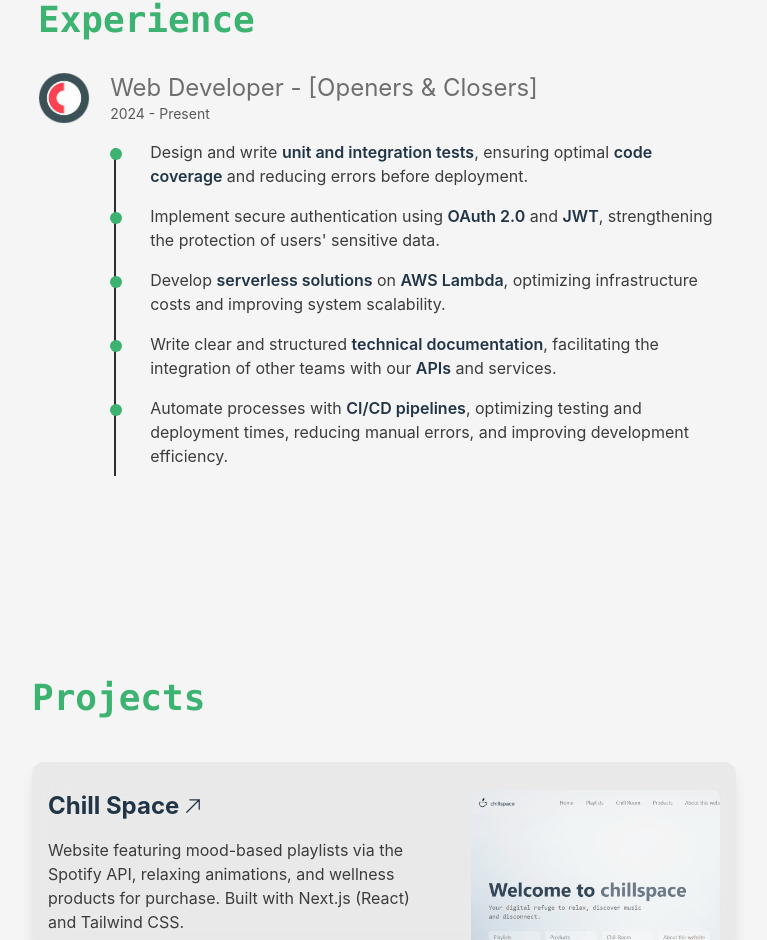
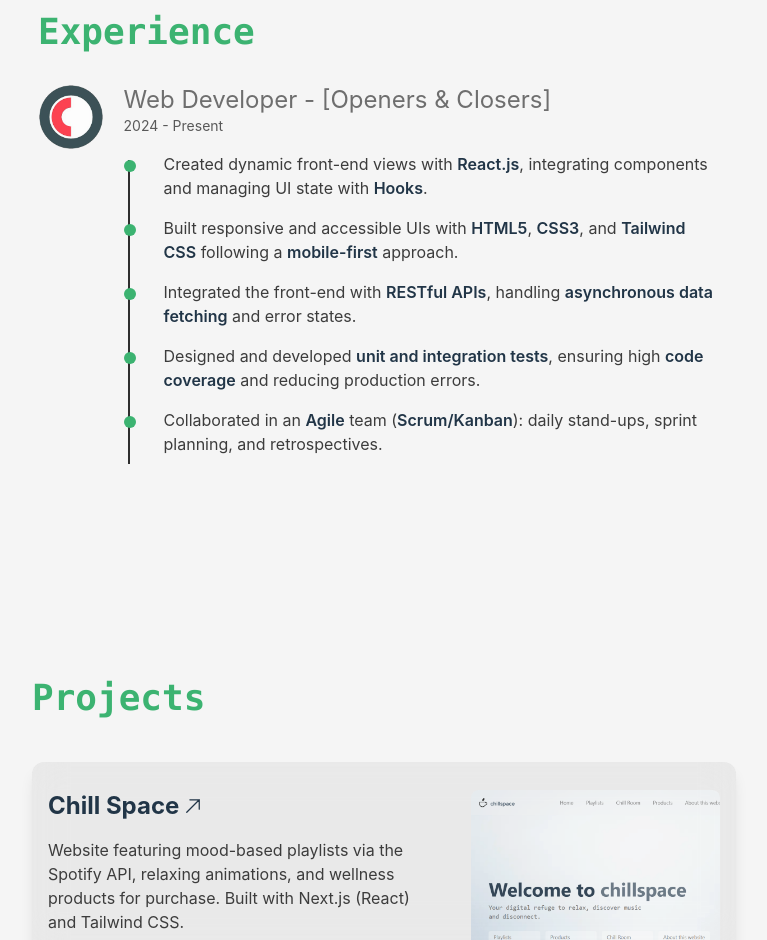
Before and after one commit to joanmrtnz/portfolio, a React (Vite) app: page / in a window 1280 px wide. Shown: the part 1662-2602 px from the top of the page, without its empty margins (264-1031 px from the left). Built offline with nearby package versions, Linux system fonts and the light colour scheme.

Commit message:
docs: update experience section content

```diff
--- a/src/components/Experience.jsx
+++ b/src/components/Experience.jsx
@@ -44,11 +44,11 @@ export default function Experience() {
                 <div className="absolute left-1 top-2 w-[2px] h-full bg-[var(--dark-slate)]"></div>
 
                 {[
-                    "Design and write <strong>unit and integration tests</strong>, ensuring optimal <strong>code coverage</strong> and reducing errors before deployment.",
-                    "Implement secure authentication using <strong>OAuth 2.0</strong> and <strong>JWT</strong>, strengthening the protection of users' sensitive data.",
-                    "Develop <strong>serverless solutions</strong> on <strong>AWS Lambda</strong>, optimizing infrastructure costs and improving system scalability.",
-                    "Write clear and structured <strong>technical documentation</strong>, facilitating the integration of other teams with our <strong>APIs</strong> and services.",
-                    "Automate processes with <strong>CI/CD pipelines</strong>, optimizing testing and deployment times, reducing manual errors, and improving development efficiency.",
+                  "Created dynamic front-end views with <strong>React.js</strong>, integrating components and managing UI state with <strong>Hooks</strong>.",
+                  "Built responsive and accessible UIs with <strong>HTML5</strong>, <strong>CSS3</strong>, and <strong>Tailwind CSS</strong> following a <strong>mobile-first</strong> approach.",
+                  "Integrated the front-end with <strong>RESTful APIs</strong>, handling <strong>asynchronous data fetching</strong> and error states.",
+                  "Designed and developed <strong>unit and integration tests</strong>, ensuring high <strong>code coverage</strong> and reducing production errors.",
+                  "Collaborated in an <strong>Agile</strong> team (<strong>Scrum/Kanban</strong>): daily stand-ups, sprint planning, and retrospectives."
                 ].map((item, index) => (
                   <li key={index} className="relative flex items-start pl-6">
                     <div className="absolute top-2 left-0 w-3 h-3 bg-[var(--green)] rounded-full"></div>
```
